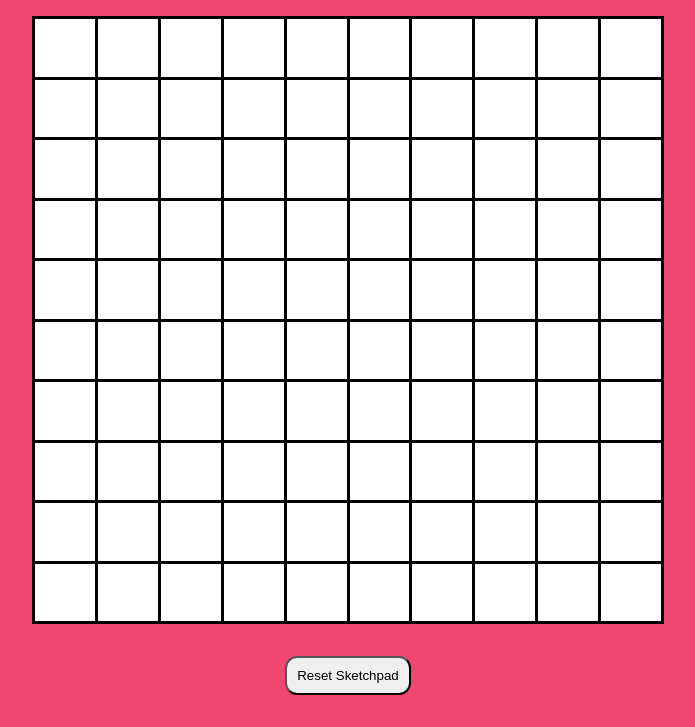
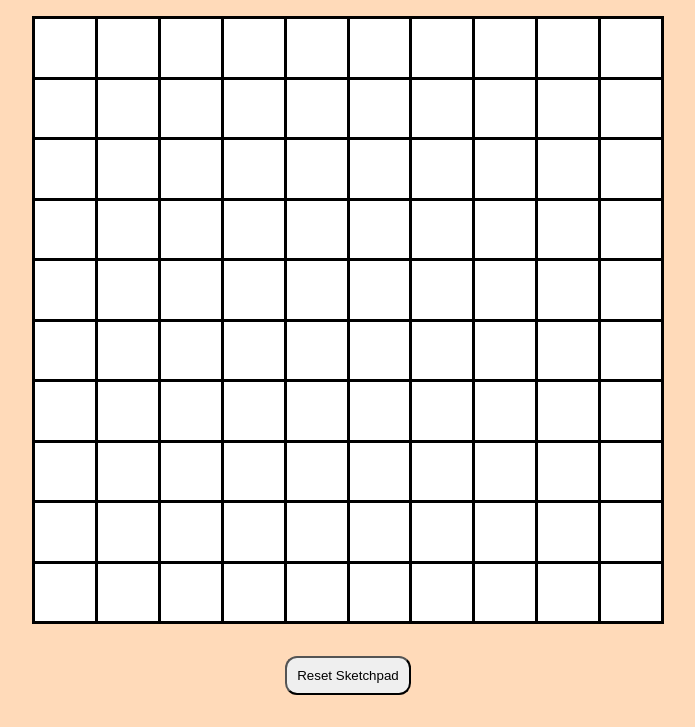
Before and after one commit to aliaizad/etch-a-sketch, a plain HTML site: page index.html in a window 1280 px wide. Shown: the part 73-800 px from the top of the page, without its empty margins (292-987 px from the left). Drawn offline with Linux system fonts and the light colour scheme.

Commit message:
change background

```diff
--- a/style.css
+++ b/style.css
@@ -4,7 +4,7 @@ body{
     align-items: center;
     flex-direction: column;
     height: 95vh;
-    background-color: #ef476f;
+    background-color: peachpuff;
     gap: 15px;
     font-family: 'Gill Sans', 'Gill Sans MT', Calibri, 'Trebuchet MS', sans-serif;
 }
```
